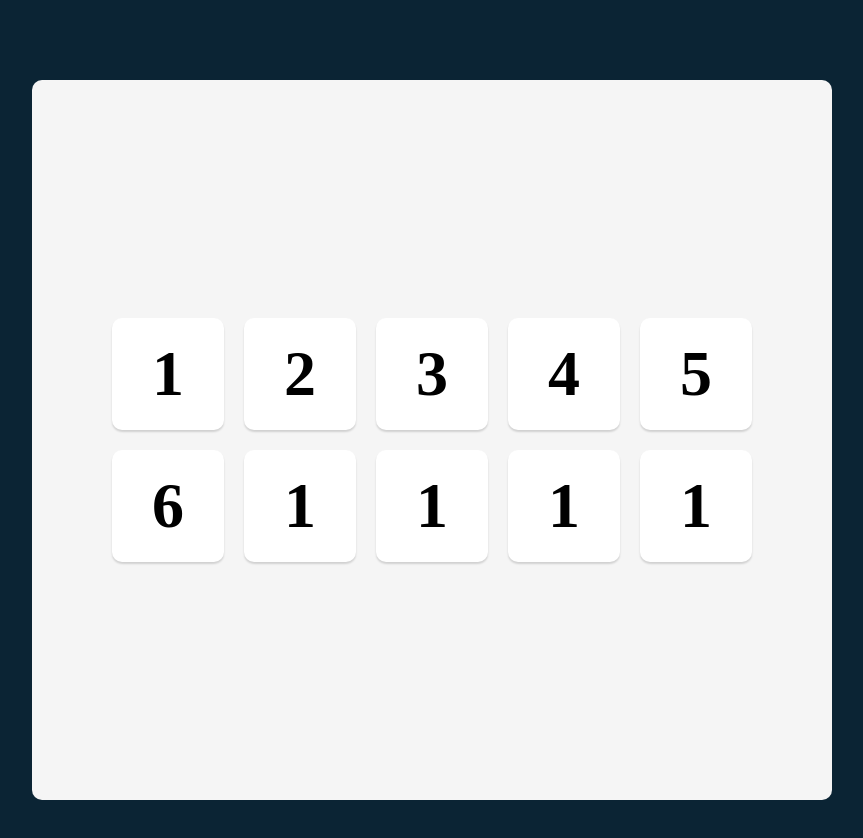
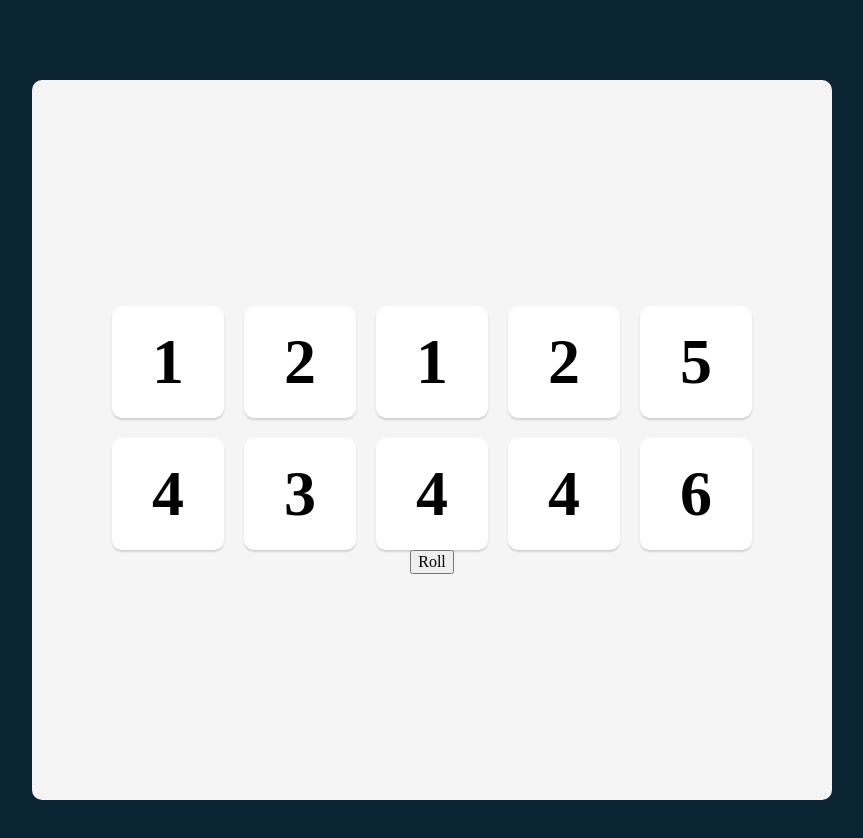
Before and after one commit to gabycode/tenzies-game, a React app: page / in a window 1280 px wide. Shown: the top 838 px of the page, without its empty margins (208-1071 px from the left). Built offline with nearby package versions, Linux system fonts and the light colour scheme.

Commit message:
Update App.js

```diff
--- a/App.js
+++ b/App.js
@@ -1,37 +1,46 @@
 import React from "react"
+import { useState } from "react"
 import Die from "./Die"
+import { nanoid } from "nanoid"
 
-/**
- * Challenge:
- *
- * - Create a Die component that takes a `value` prop
- * - Render 10 instances of the Die component (manually)
- *      - Provide a number between 1-6 for the value on each
- *        for now
- * - Style the <main> and <Die> components
- *   to look like they do in the slide
- *      - Hints: Create a container to hold the 10 instances
- *        of the Die component, and use CSS Grid to lay them
- *        out evenly in 2 rows of 5 columns
- *      - Use flexbox on main to center the dice container
- *        in the center of the page
- */
 
 export default function App() {
+    const [dice, setDice] = useState(allNewDice())
+
+    function allNewDice() {
+        const diceArr = []
+        for (let i=0; i<10; i++) {
+            diceArr.push({
+                value: Math.ceil(Math.random() * 6),
+                isHeld: false,
+                id: nanoid()
+            })
+        }
+        return diceArr
+    }
+    console.log(allNewDice())
+
+    function rollDice() {
+        setDice(allNewDice)
+    }
+
+    function holdDice(id) {
+        setDice(prevDice => prevDice.map( die => {
+            return die.id === id ?
+                {...die, isHeld: !die.isHeld} :
+                die
+        }))
+    }
+
+    const diceElements = dice.map(die => <Die key={die.id} value={die.value} isHeld={die.isHeld}/>)
+
+
     return (
         <main>
             <div className="dice-container">
-                <Die value="1" />
-                <Die value="2" />
-                <Die value="3" />
-                <Die value="4" />
-                <Die value="5" />
-                <Die value="6" />
-                <Die value="1" />
-                <Die value="1" />
-                <Die value="1" />
-                <Die value="1" />
+                {diceElements}
             </div>
+            <button onClick={rollDice} className="roll-dice-btn">Roll</button>
         </main>
     )
 }
```
